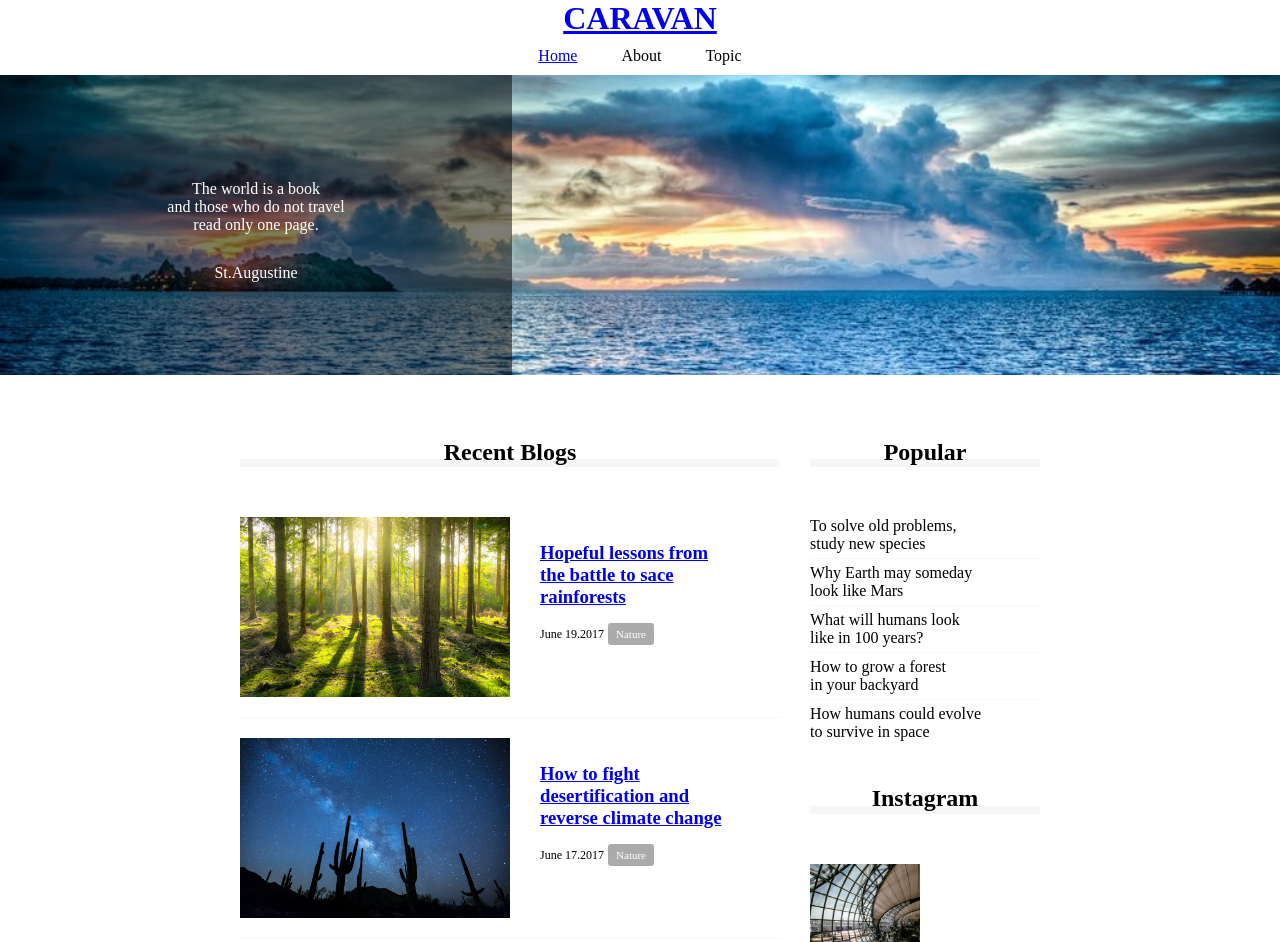
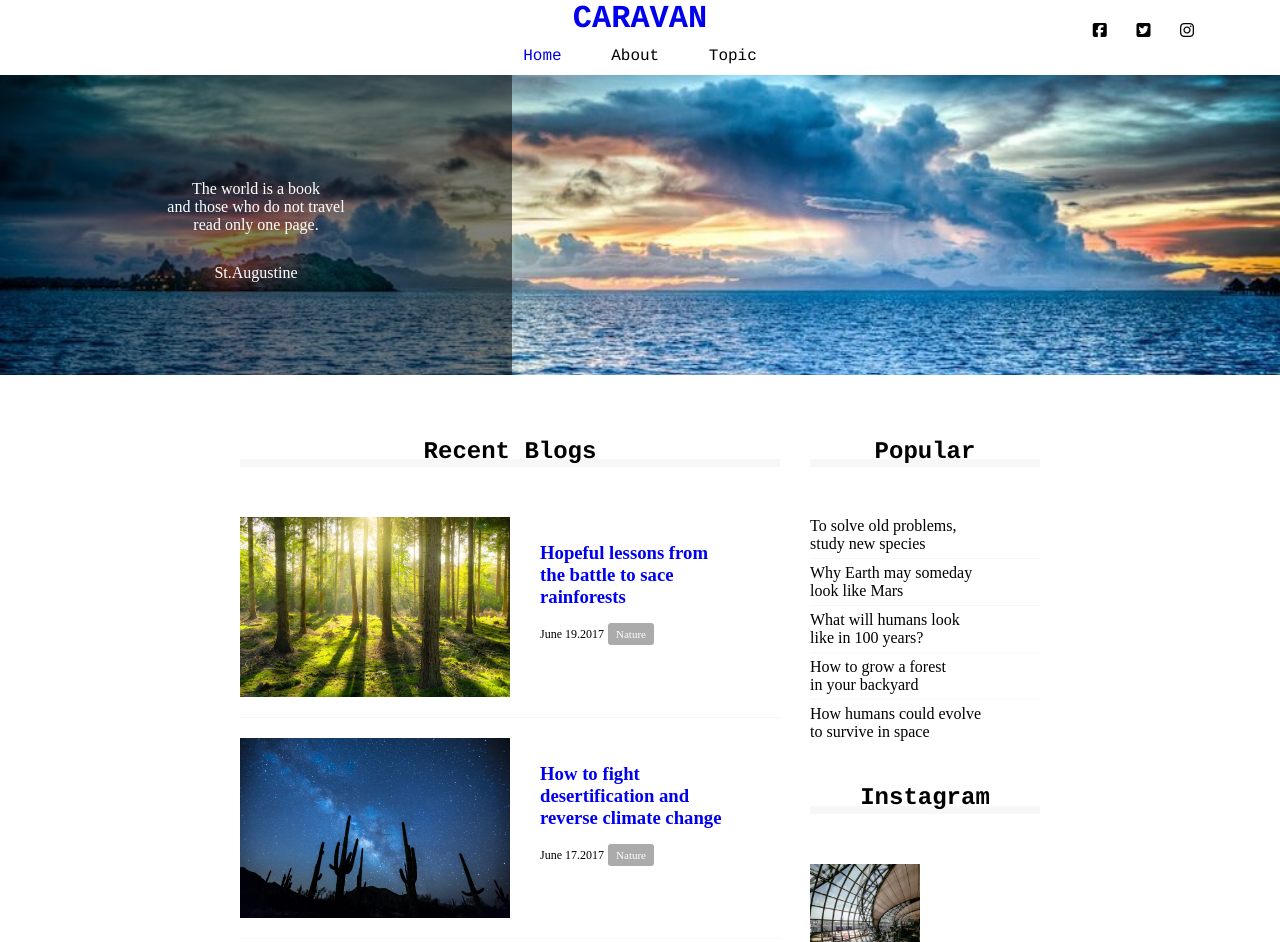
Before and after one commit to aomaplecorn/HTML-CSS, a plain HTML site: page index.html in a window 1280 px wide. Shown: the top 942 px of the page. Drawn offline with Linux system fonts and the light colour scheme.

Commit message:
[Finish] 1-9

```diff
--- a/index.html
+++ b/index.html
@@ -2,6 +2,8 @@
 <html lang="ja">
   <head>
    <meta charset="UTF-8">
+     <!--Font Awesomeの読み込み-->
+     <script src="https://kit.fontawesome.com/779ffefcb4.js" crossorigin="anonymous"></script>
      <link rel="stylesheet" href="style.css"/>
     <title>CARAVAN</title>
   </head>
@@ -13,8 +15,12 @@
          <a href="index.html">
           CARAVAN
          </a>
-
        </h1>
+       <div class="social">
+         <i class="fab fa-facebook-square"></i>
+         <i class="fab fa-twitter-square"></i>
+         <i class="fab fa-instagram"></i>
+       </div>
     </header>
     <!--ここまで　ヘッダー　-->
 
--- a/style.css
+++ b/style.css
@@ -3,12 +3,33 @@
   padding:0;
   box-sizing:border-box;
 }
+
+a {
+  text-decoration: none;
+}
+
+header,nav,h2,main-visual,footer{
+  font-family:Chalkduster,"Bradley hand",Courier,"Segoe Print",sans-serif
+}
+
                               /*以下　ヘッダー*/
  header{
   width:90%;
   height:15px 0;
   margin:0 auto;
   text-align:center;
+  position: relative;
+}
+
+.social{
+  position:absolute;
+  top:22px;
+  right:22px;
+}
+
+.social i{
+  display:inline-block;
+  margin-left: 20px;
 }
 
  .header,heading{
```
